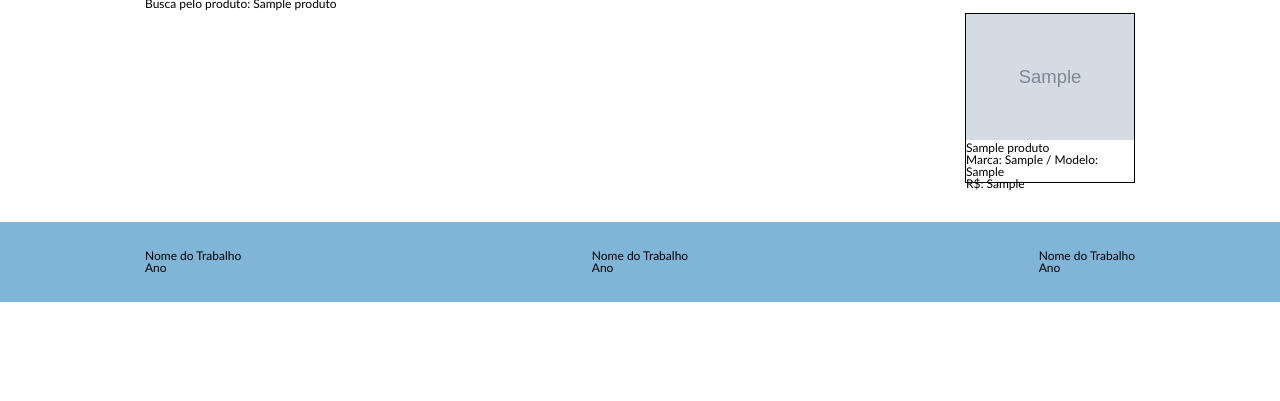
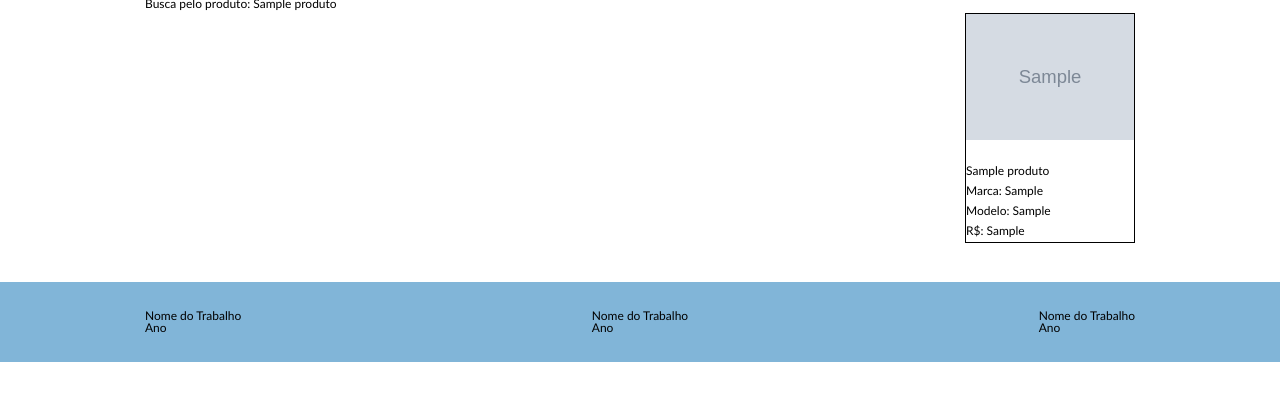
Before and after one commit to WillianTambori/ProjetoWeb, a PHP site: page /resultBusca.php in a window 1280 px wide. Shown: the part 294-695 px from the top of the page. Run offline with PHP 8.4, Linux system fonts and the light colour scheme; tables that the repository leaves empty hold one stand-in row (values such as "Sample post"); grey boxes marked "Sample" are stand-in pictures; data that the repository does not hold is empty.

Commit message:
atualização 2

```diff
--- a/css/cssGeral.css
+++ b/css/cssGeral.css
@@ -28,9 +28,13 @@ h1 {
 
 .prodMini {
     width: 170px;
-    height: 170px;
+    height: 230px;
     border: solid 1px #000;
     margin: 15px 0;
+    line-height: 2.5dvh;
+}
+.prodMini img {
+    padding-bottom: 15px;
 }
 
 
--- a/resultBusca.php
+++ b/resultBusca.php
@@ -32,7 +32,7 @@
                 <figure> <img src="<?php echo $rows_produto['foto'] ?>" width="100%"> </figure>
                 <legend>
                     <h2><?php echo $rows_produto['nome'] ?></h2>
-                    <p>Marca: <?php echo $rows_produto['marca'] ?> / Modelo: <?php echo $rows_produto['modelo'] ?>
+                    <p>Marca: <?php echo $rows_produto['marca'] ?><br>Modelo: <?php echo $rows_produto['modelo'] ?>
                     <br>R$: <?php echo $rows_produto['valor'] ?></p>
                 </legend>
             </div>
```
